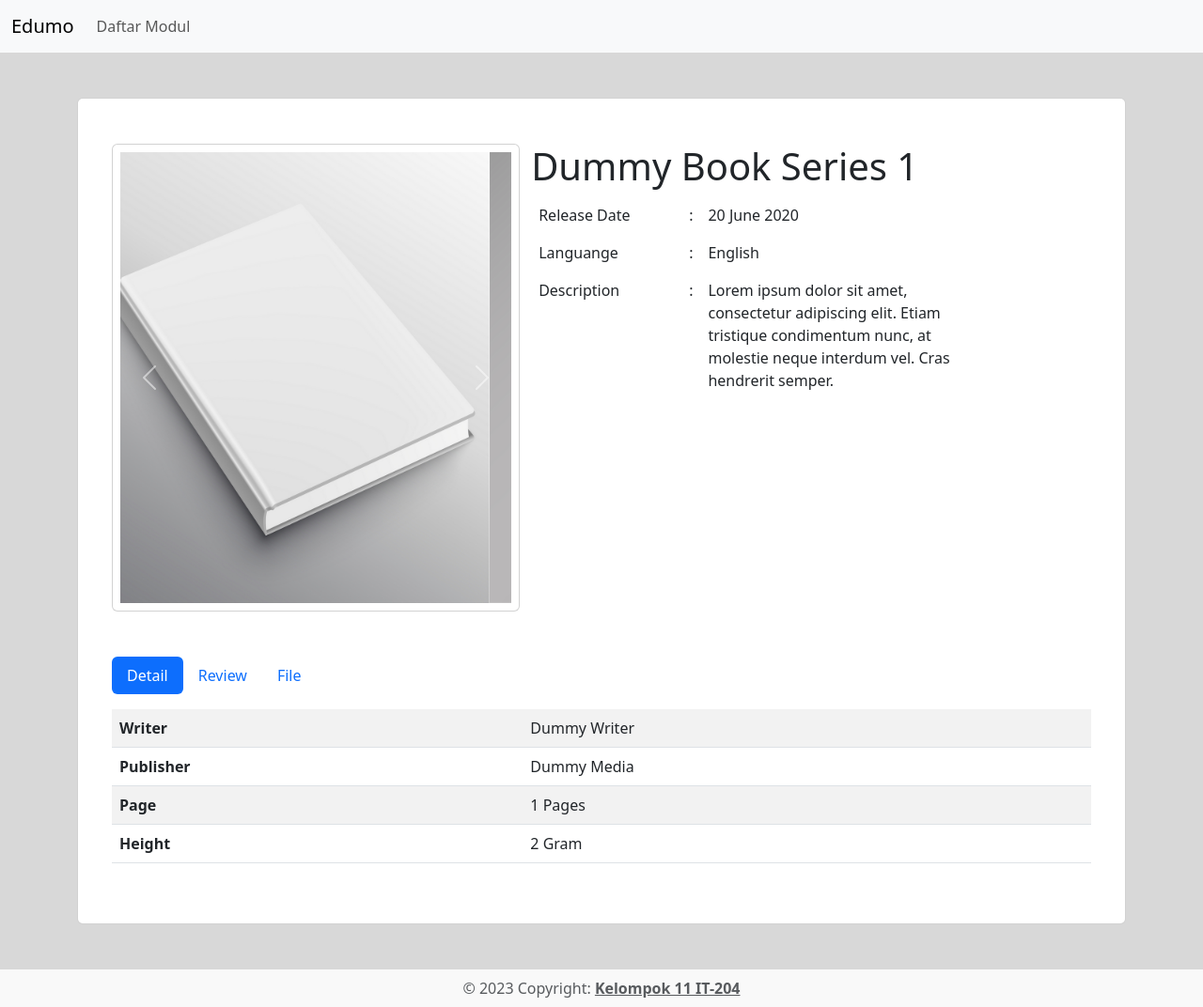
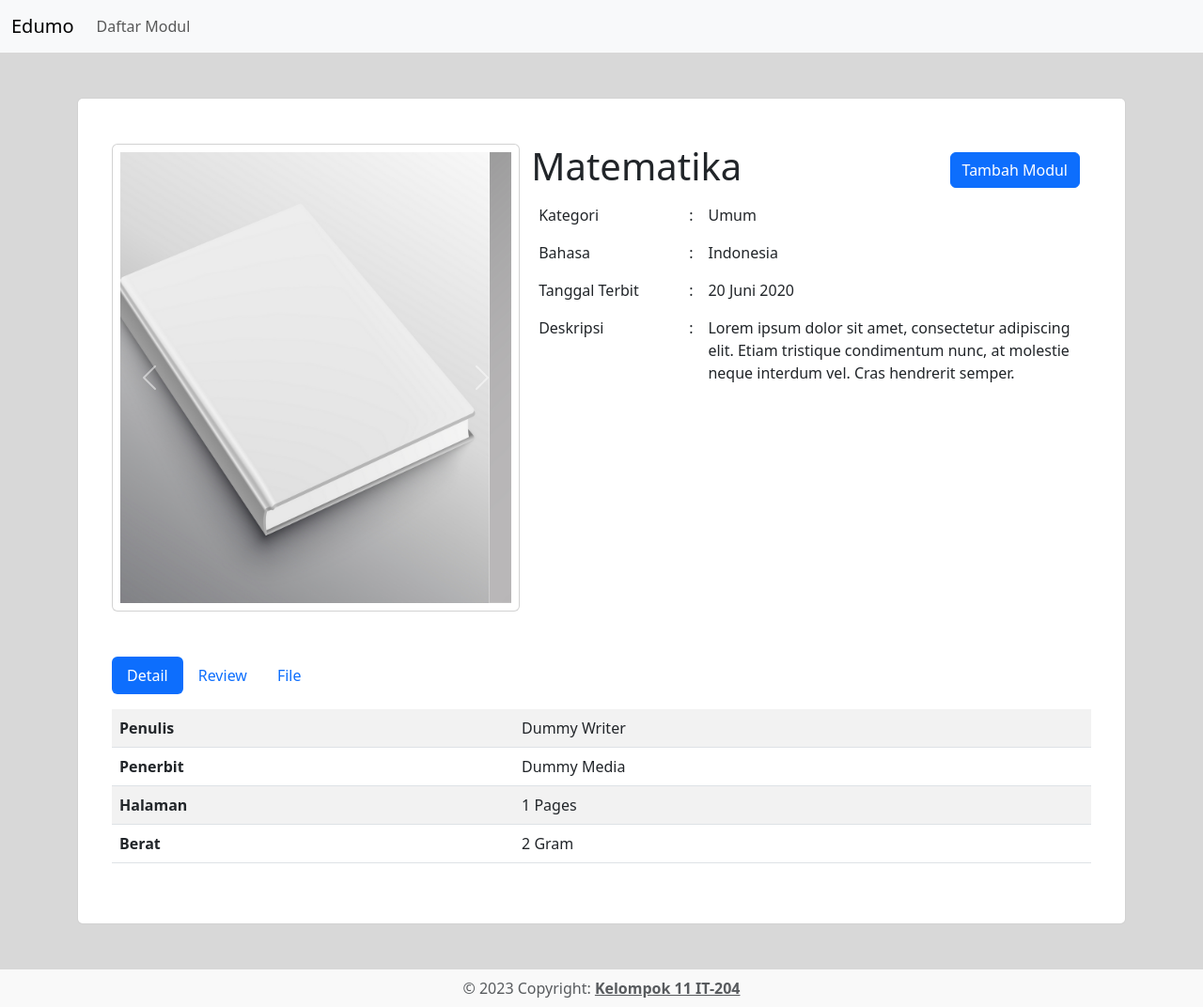
Before and after one commit to alazdev/edumo, a plain HTML site: page detail.html in a window 1280 px wide. Shown: the whole page at 94% size. Drawn offline with Linux system fonts and the light colour scheme.

Commit message:
Update Detail Page

```diff
--- a/detail.html
+++ b/detail.html
@@ -51,7 +51,7 @@
     <div class="container mt-5 mb-5">
       <div class="card p-5">
         <div class="row">
-          <div class="col-12 col-lg-5 card p-2">
+          <div class="col-5 card p-2">
             <div
               id="carousel_detail"
               class="carousel slide"
@@ -106,26 +106,38 @@
               </button>
             </div>
           </div>
-          <div class="col-12 mt-2 mt-lg-0 col-lg-6">
+          <div class="col-7">
             <div class="row">
-              <h1>Dummy Book Series 1</h1>
+              <div class="col">
+                <h1>Matematika</h1>
+              </div>
+              <div class="col text-end align-self-center">
+                <a href="./tambah-modul.html" class="btn btn-primary">
+                  Tambah Modul
+                </a>
+              </div>
             </div>
             <div class="row">
               <div class="col">
                 <table class="table table-borderless">
                   <tbody>
                     <tr>
-                      <td style="width: 10rem">Release Date</td>
+                      <td style="width: 10rem">Kategori</td>
                       <td style="width: 20px">:</td>
-                      <td>20 June 2020</td>
+                      <td>Umum</td>
                     </tr>
                     <tr>
-                      <td>Languange</td>
+                      <td>Bahasa</td>
                       <td>:</td>
-                      <td>English</td>
+                      <td>Indonesia</td>
                     </tr>
                     <tr>
-                      <td>Description</td>
+                      <td style="width: 10rem">Tanggal Terbit</td>
+                      <td style="width: 20px">:</td>
+                      <td>20 Juni 2020</td>
+                    </tr>
+                    <tr>
+                      <td>Deskripsi</td>
                       <td>:</td>
                       <td>
                         <p>
@@ -198,19 +210,19 @@
                 <table class="table table-striped">
                   <tbody>
                     <tr>
-                      <th scope="row">Writer</th>
+                      <th scope="row">Penulis</th>
                       <td>Dummy Writer</td>
                     </tr>
                     <tr>
-                      <th scope="row">Publisher</th>
+                      <th scope="row">Penerbit</th>
                       <td>Dummy Media</td>
                     </tr>
                     <tr>
-                      <th scope="row">Page</th>
+                      <th scope="row">Halaman</th>
                       <td>1 Pages</td>
                     </tr>
                     <tr>
-                      <th scope="row">Height</th>
+                      <th scope="row">Berat</th>
                       <td>2 Gram</td>
                     </tr>
                   </tbody>
@@ -259,7 +271,7 @@
                   <tr>
                     <td>
                       <a href="./assets/pdf/dummy.pdf" onclick="alertDownload()"
-                        >Download Dummy Book Series 1</a
+                        >Download Buku Matematika</a
                       >
                     </td>
                   </tr>
```
